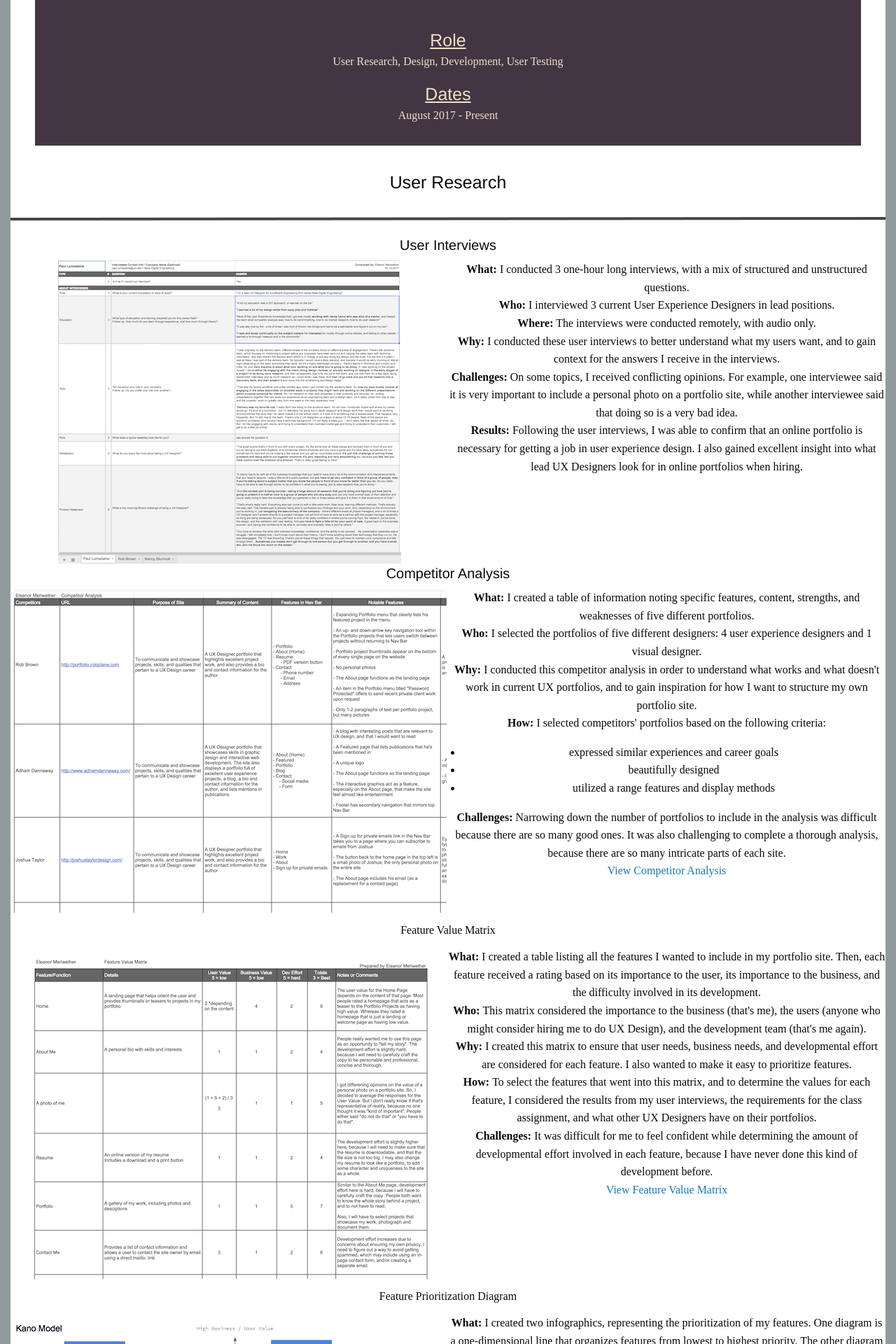
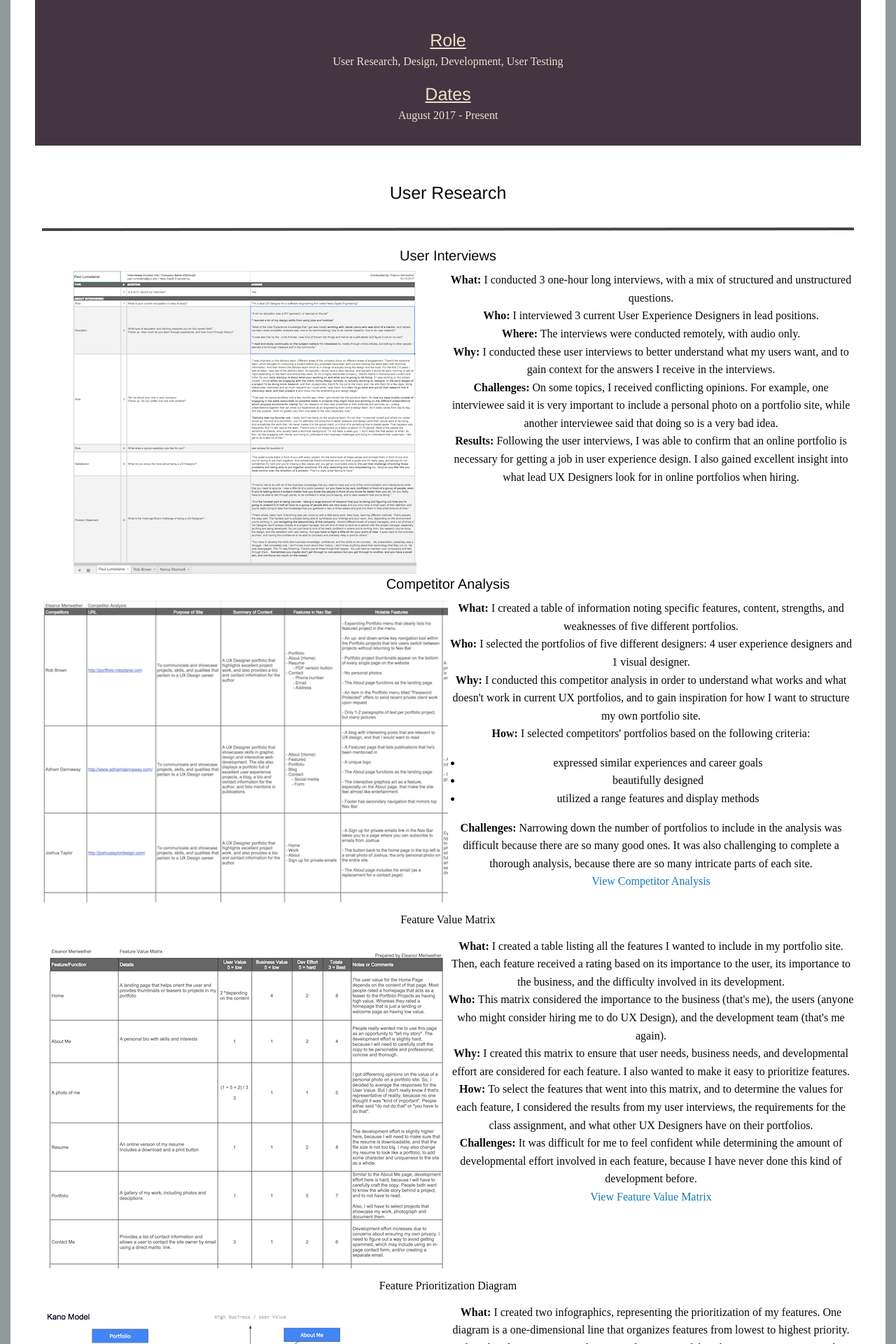
Before and after one commit to emeriwether/emeriwether.github.io, a Jekyll site: the page built from project1.html, in a window 1280 px wide. Shown: the part 1286-3206 px from the top of the page at 70% size. Built offline with Jekyll 4.4.1, drawn with Linux system fonts in a browser that asks for light colours; some web fonts are replaced.

Commit message:
add padding to proj desc main section

```diff
--- a/css/home.css
+++ b/css/home.css
@@ -139,3 +139,7 @@ h2 {
 #projDescText {
     margin-bottom: 50px;
 }
+
+#projDescMain {
+    padding: 15px 45px;
+}
--- a/project1.html
+++ b/project1.html
@@ -18,7 +18,7 @@ category: sub
         <div class="cell"><p>August 2017 - Present</p></div>
     </div>
 
-    <div class="grid-x">
+    <div class="grid-x" id="projDescMain">
         <div class="cell"><h4>User Research</h4></div>
         <div class="cell"><img src="img/underline.png"></div>
 
```
